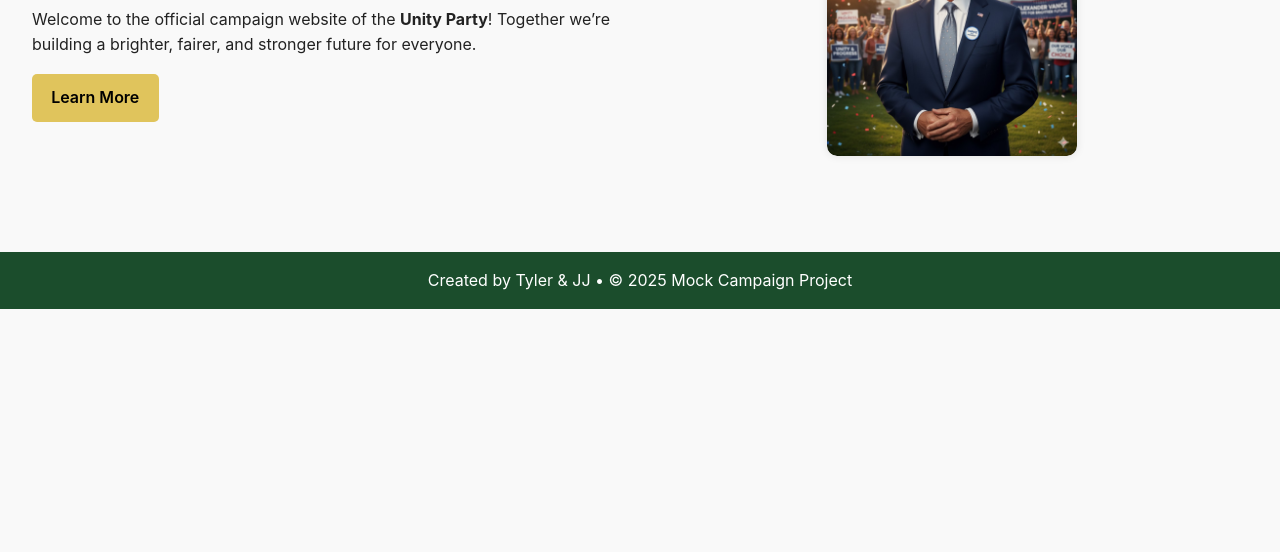
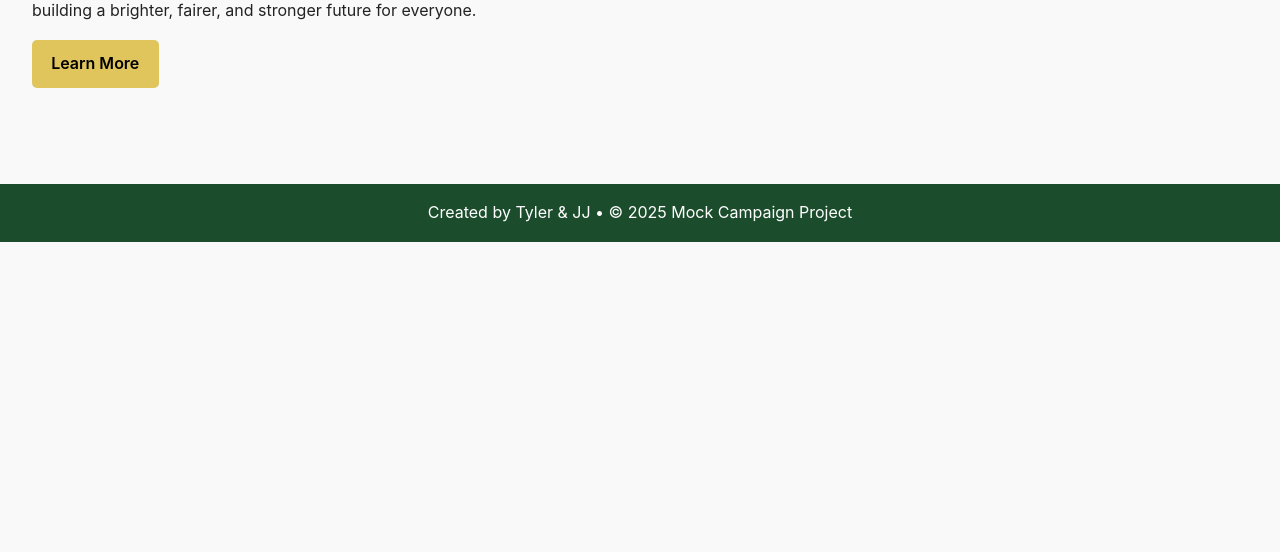
Before and after one commit to Tyler-Burke2/Political-Parties-Website, a plain HTML site: page index.html in a window 1280 px wide. Shown: the part 248-800 px from the top of the page. Drawn offline with Linux system fonts and the light colour scheme.

Commit message:
fine, you win

```diff
--- a/index.html
+++ b/index.html
@@ -28,9 +28,9 @@
         <a href="#branding" class="button">Learn More</a>
       </div>
       <div class="hero-img">
-        <div class="img-placeholder">
-          <img src="images/image.png" alt="president">
-        </div>
+        <!-- <div class="img-placeholder"> -->
+          <!-- <img src="images/image.png" alt="president"> -->
+        <!-- </div> -->
       </div>
     </div>
   </section>
```
